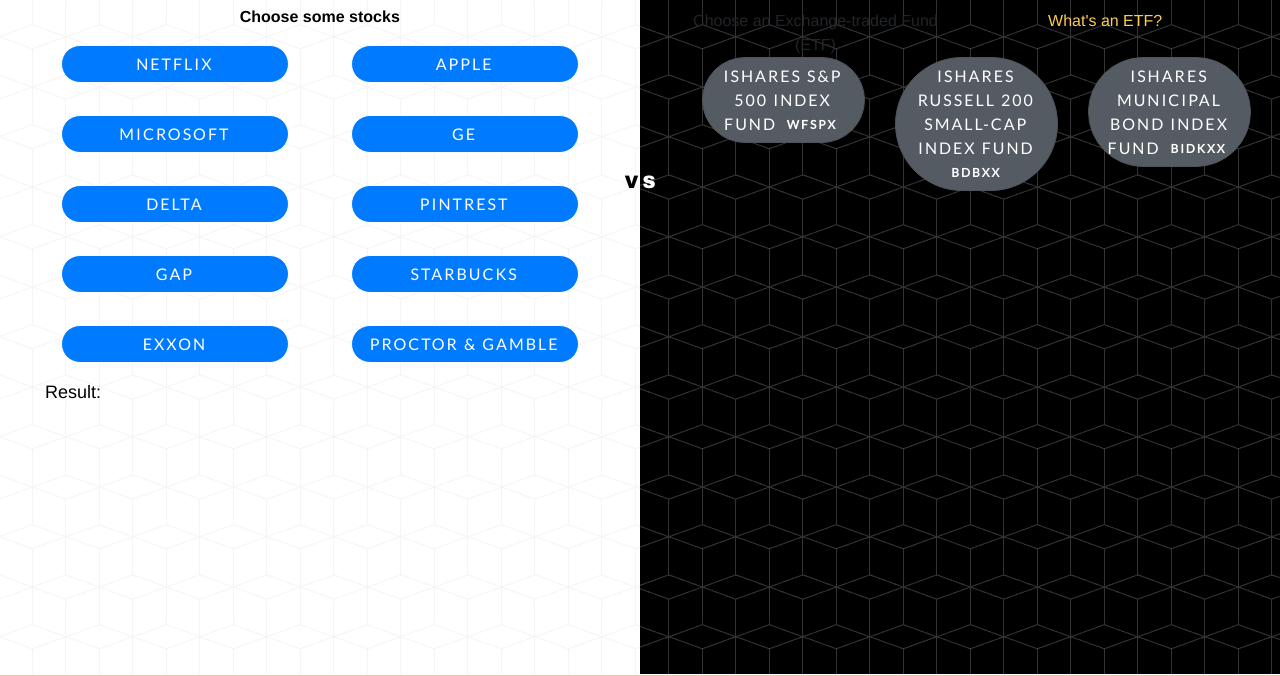
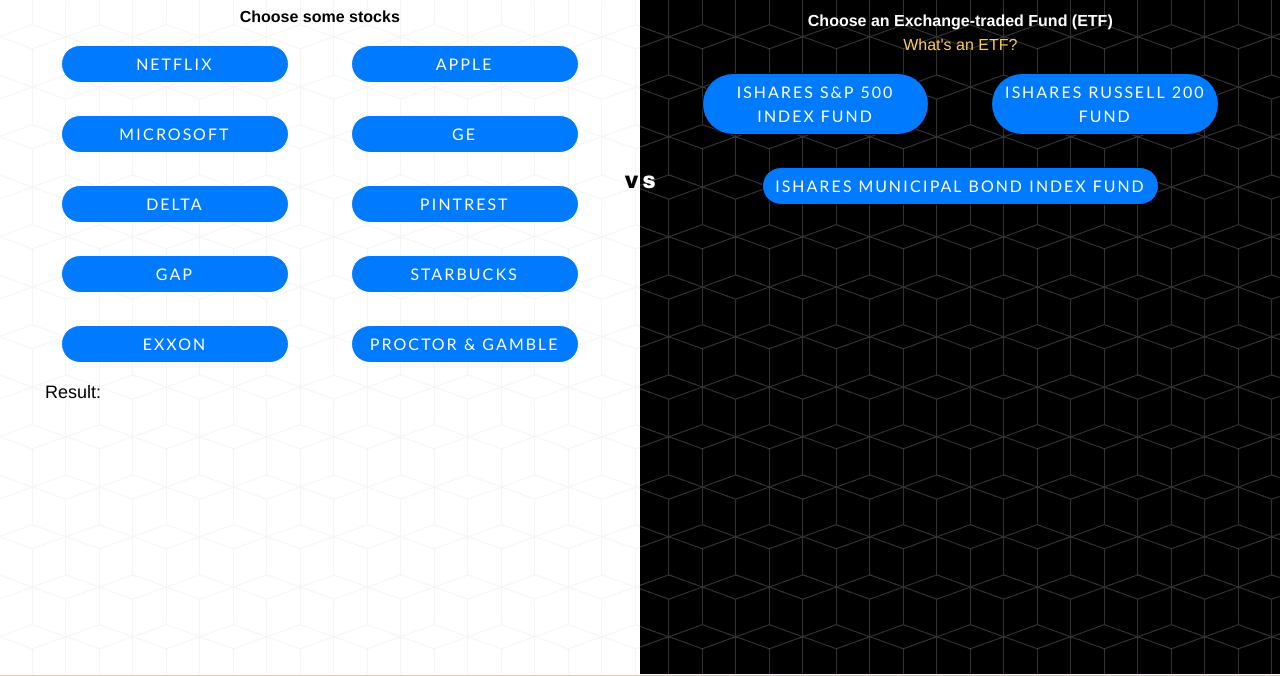
Before and after one commit to ssyuen/BRC, a plain HTML site: page Web/index.html in a window 1280 px wide. Shown: the part 126-802 px from the top of the page. Drawn offline with nearby package versions, Linux system fonts and the light colour scheme; a web font is replaced by a local one.

Commit message:
Updating index.html and index.css for right hand side

```diff
--- a/Web/index.css
+++ b/Web/index.css
@@ -7,5 +7,19 @@
 }
 
 #portfolioSide button.active{
-    background-color: darkgoldenrod;
+    background-color: gold;
+    border-color: white;
 }
+
+#blackrockSide {
+    color: white;
+}
+
+#blackrockSide button{
+    border-color:black;
+}
+
+#blackrockSide button.active{
+    background-color: gold;
+    border-color: black;
+}
--- a/Web/index.html
+++ b/Web/index.html
@@ -154,44 +154,32 @@
                             style="padding-bottom: 10px;">
                     </div>
 
-                    <header class="text-center">
-                        <div class="row">
-                            <div class="col justify-content-end">
-                                <div>
-                                    Choose an Exchange-traded Fund (ETF)
-                                </div>
-                            </div>
-                            <div class="col justify-content-end">
-                                <div>
-                                    <a href="">What's an ETF?</a>
-                                </div>
-                            </div>
-                        </div>
+                    <div class="text-center">
+                        <div><b>Choose an Exchange-traded Fund (ETF)</b></div>
+                    </div>
+                    <div class="text-center">
+                        <div><a href="">What's an ETF?</a></div>
+                    </div>
 
-                    </header>
                     <div class="row">
                         <div class="col">
-                            <div class="btn-group-toggle p-3 d-inline" data-toggle="buttons">
-                                <label class="btn btn-secondary active">
-                                    <input type="checkbox" checked autocomplete="off"> iShares S&P 500 Index Fund <span
-                                        class="badge">WFSPX</span>
-                                </label>
+                            <div class="p-3 w-auto">
+                                <button type="button" class="btn btn-primary w-100 companyNames" data-toggle="button"
+                                    aria-pressed="false" onclick="calculate()" itemprop="NFLX|">iShares S&P 500 Index Fund</button>
                             </div>
                         </div>
                         <div class="col">
-                            <div class="btn-group-toggle p-3 d-inline" data-toggle="buttons">
-                                <label class="btn btn-secondary active">
-                                    <input type="checkbox" checked autocomplete="off"> iShares Russell 200 Small-Cap
-                                    Index Fund <span class="badge">BDBXX</span>
-                                </label>
+                            <div class="p-3 w-auto">
+                                <button type="button" class="btn btn-primary w-100 companyNames" data-toggle="button"
+                                    aria-pressed="false" itemprop="AAPL|">iShares Russell 200 Fund</button>
                             </div>
                         </div>
+                    </div>
+                    <div class="row text-center">
                         <div class="col">
-                            <div class="btn-group-toggle p-3 d-inline" data-toggle="buttons">
-                                <label class="btn btn-secondary active">
-                                    <input type="checkbox" checked autocomplete="off"> iShares Municipal Bond Index Fund
-                                    <span class="badge">BIDKXX</span>
-                                </label>
+                            <div class="p-3 w-auto">
+                                <button type="button" class="btn btn-primary w-10 companyNames" data-toggle="button"
+                                    aria-pressed="false" itemprop="AAPL|">iShares Municipal Bond Index Fund</button>
                             </div>
                         </div>
                     </div>
@@ -230,7 +218,7 @@
             console.log(all);
 
             let tickNames = "";
-            for(let i = 0; i < all.length; i++){
+            for (let i = 0; i < all.length; i++) {
                 tickNames += all[i].getAttribute("itemprop");
             }
 
```
